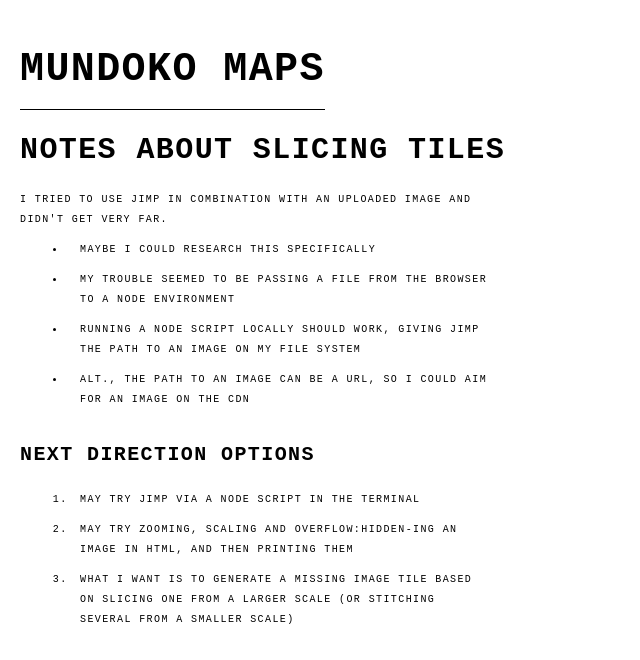
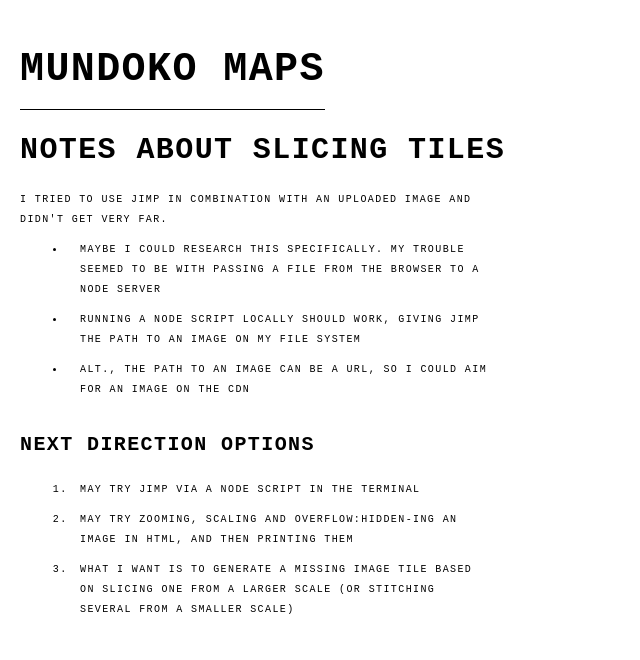
Before and after one commit to LL782/mundoko-maps, a Next.js app in the folder app/: page /map-slice in a window 1280 px wide. Shown: the top 660 px of the page, without its empty margins (0-640 px from the left). Built offline with nearby package versions, Linux system fonts and the light colour scheme.

Commit message:
Prefer three bullet points

```diff
--- a/app/MapSlice/index.tsx
+++ b/app/MapSlice/index.tsx
@@ -10,10 +10,9 @@ export const MapSlice = () => (
           in combination with an uploaded image and didn&apos;t get very far.
         </p>
         <ul>
-          <li>Maybe I could research this specifically</li>
           <li>
-            My trouble seemed to be passing a file from the browser to a node
-            environment
+            Maybe I could research this specifically. My trouble seemed to be
+            with passing a file from the browser to a node server
           </li>
           <li>
             Running a node script locally should work, giving Jimp the path to
```
